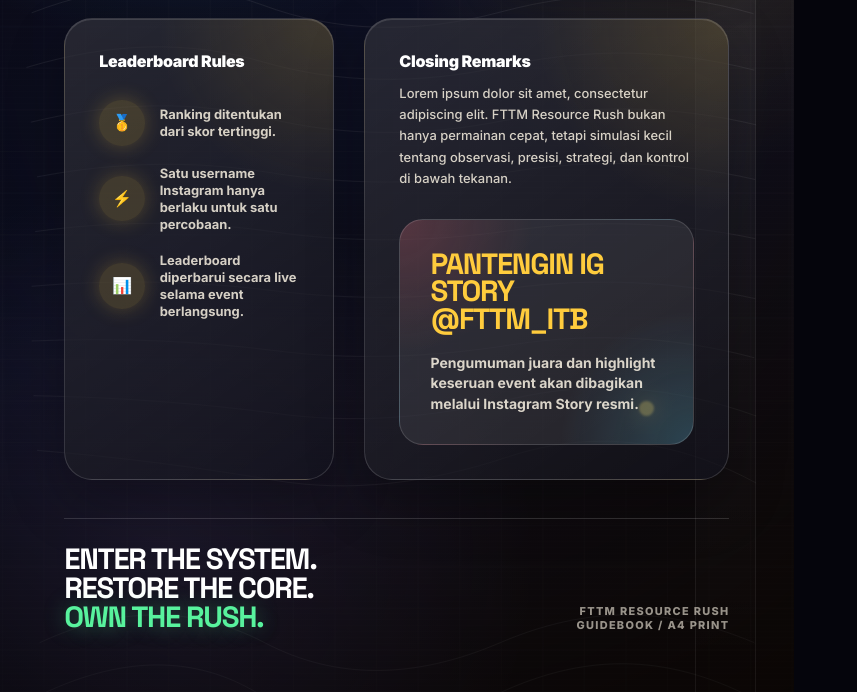
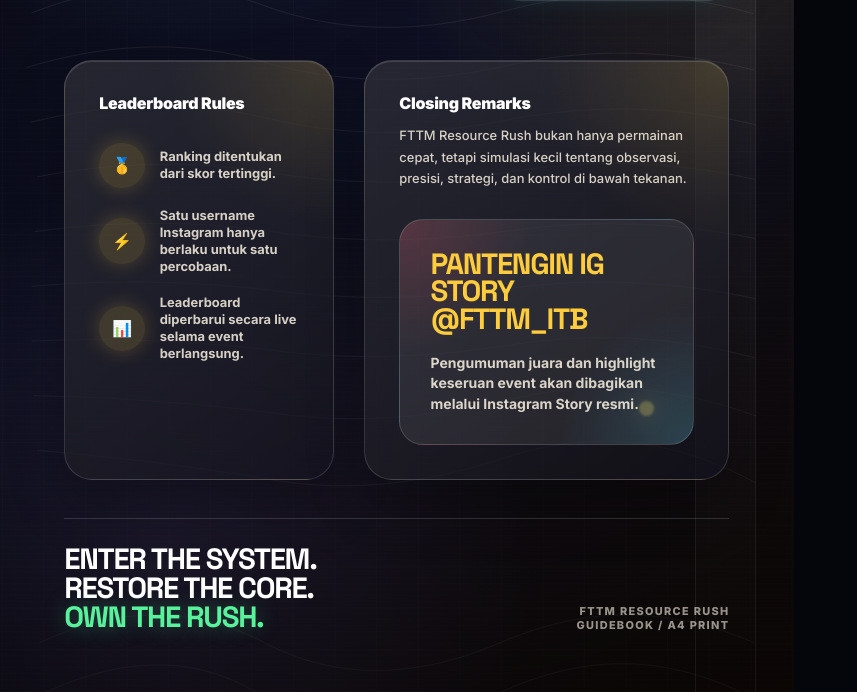
Before and after one commit to bahrain2109/Guidebook-FTTM-Resource-Rush, a plain HTML site: page index.html in a window 1280 px wide. Shown: the part 3798-4490 px from the top of the page, without its empty margins (0-857 px from the left). Drawn offline with Linux system fonts and the light colour scheme.

Commit message:
Update index.html

```diff
--- a/index.html
+++ b/index.html
@@ -1370,7 +1370,7 @@
 
             <!-- PASTE CLOSING REMARKS HERE -->
             <p class="body-text">
-              Lorem ipsum dolor sit amet, consectetur adipiscing elit. FTTM Resource Rush bukan hanya permainan cepat, tetapi simulasi kecil tentang observasi, presisi, strategi, dan kontrol di bawah tekanan.
+              FTTM Resource Rush bukan hanya permainan cepat, tetapi simulasi kecil tentang observasi, presisi, strategi, dan kontrol di bawah tekanan.
             </p>
 
             <div class="ig-callout">
```
